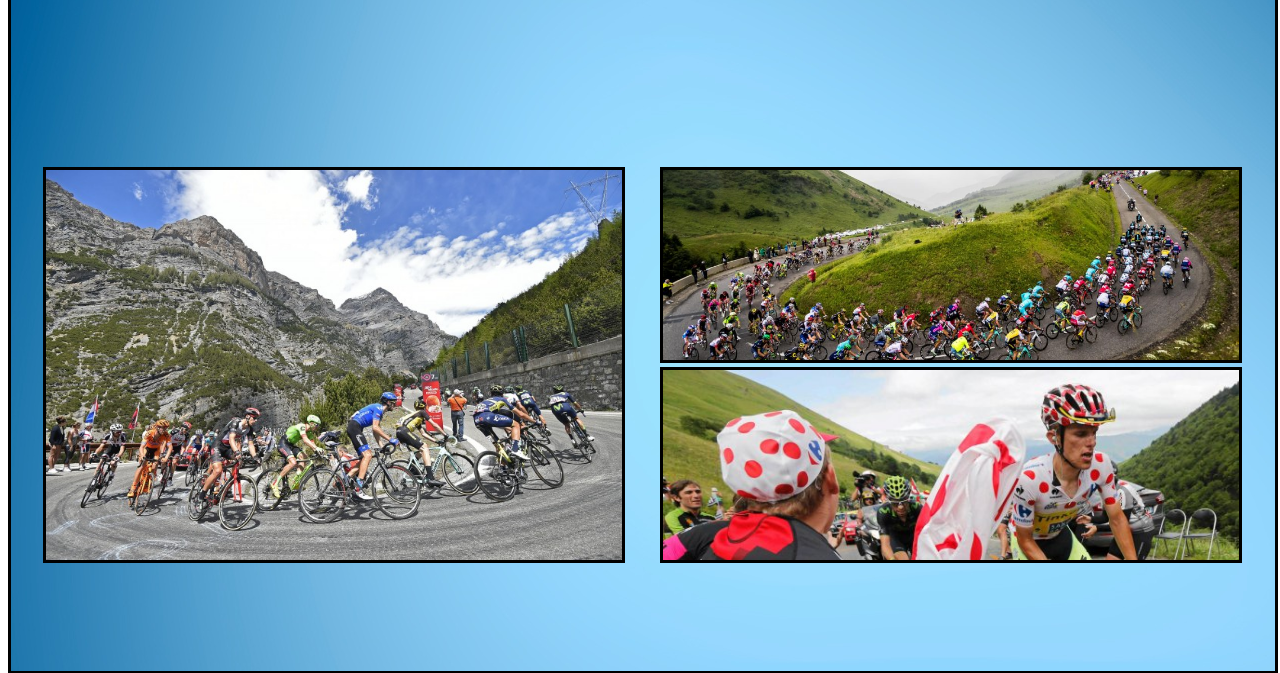
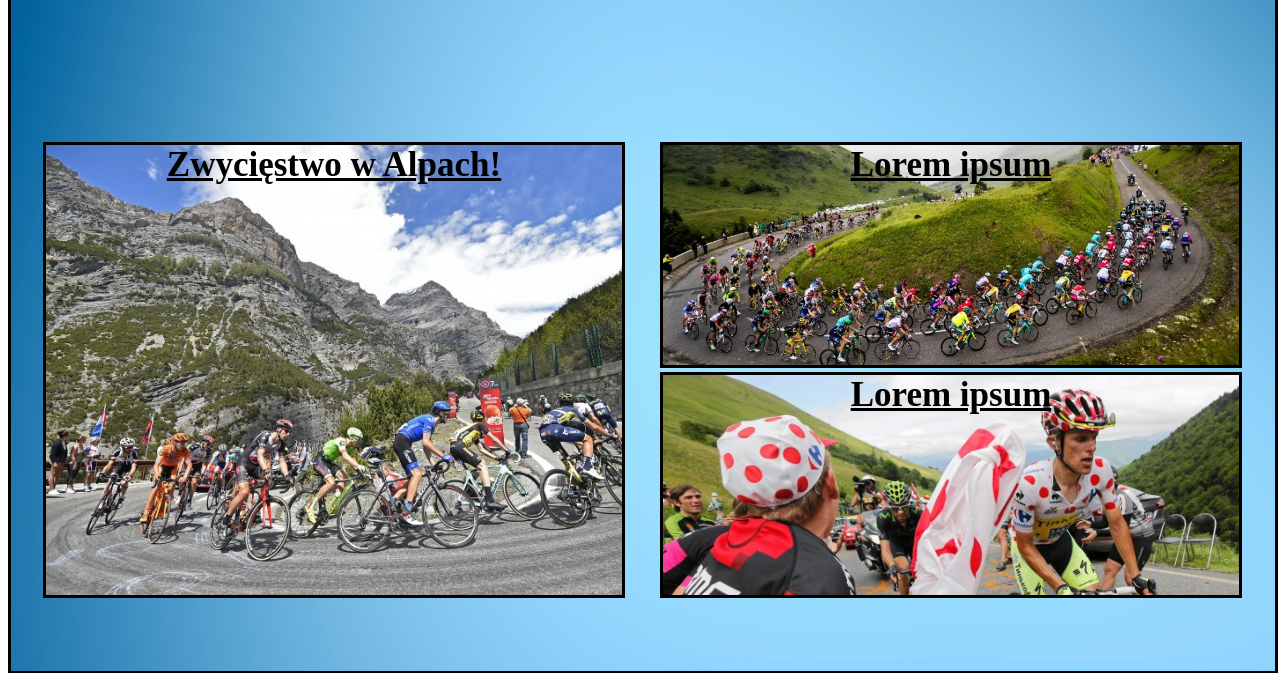
Before and after one commit to mateuszrosa/Cycling-Team-Website, a website: page index.html in a window 1280 px wide. Shown: the part 940-1613 px from the top of the page. Drawn offline with Linux system fonts and the light colour scheme.

Commit message:
added headings to news

```diff
--- a/index.html
+++ b/index.html
@@ -37,18 +37,21 @@
       <div class='row one'>
         <div class='col-8' id='text'>
           <div class='col-4 big infos'>
+            <h1>Zwycięstwo w Alpach!</h1>
             <div class='text'>
               <p><h3>News:</h3> Lorem ipsum dolor sit amet, consectetur adipisicing elit, sed do eiusmod tempor incididunt ut labore et dolore magna aliqua. Ut enim ad minim. <a href='#'>Więcej</a>
               </p>
             </div>
           </div>
           <div class='col-4 news infos'>
+            <h1>Lorem ipsum</h1>
             <div class='text'>
               <p><h3>News:</h3> Lorem ipsum dolor sit amet, consectetur adipisicing elit, sed do eiusmod tempor incididunt ut labore et dolore magna aliqua. Ut enim ad minim. <a href='#'>Więcej</a>
               </p>
             </div>
           </div>
           <div class='col-4 news infos'>
+            <h1>Lorem ipsum</h1>
             <div class='text'>
               <p><h3>News:</h3> Lorem ipsum dolor sit amet, consectetur adipisicing elit, sed do eiusmod tempor incididunt ut labore et dolore magna aliqua. Ut enim ad minim. <a href='#'>Więcej</a>
               </p>
--- a/scss/_second.scss
+++ b/scss/_second.scss
@@ -17,10 +17,16 @@
     margin-top: 40px;
     margin: 0 auto;
     margin: auto;
+      h1 {
+        text-align: center;
+        text-decoration: underline;
+        font-size: 35px;
+        margin-top: 0;
+      }
   }
 
   .one {
-    margin-top: 140px;
+    margin-top: 115px;
     .big:first-of-type {
       background-image: url('../images/cycling6.jpg');
       background-size: cover;
@@ -37,7 +43,7 @@
   }
 
   .big {
-    height: 390px;
+    height: 450px;
     width: 48%;
     float: left;
     margin-top: 30px;
@@ -48,7 +54,7 @@
   .news {
     float: left;
     margin-top: 30px;
-    height: 190px;
+    height: 220px;
     border: 3px solid black;
     background-size: cover;
     width: 48%;
@@ -62,7 +68,7 @@
     padding: 2px;
     display: none;
     color: #fff;
-    font-size: 1em;
+    font-size: 1.1em;
     font-weight: 800;
     background: #000;
     opacity: 0.5;
```
Also changed, not shown: css/main.css.
